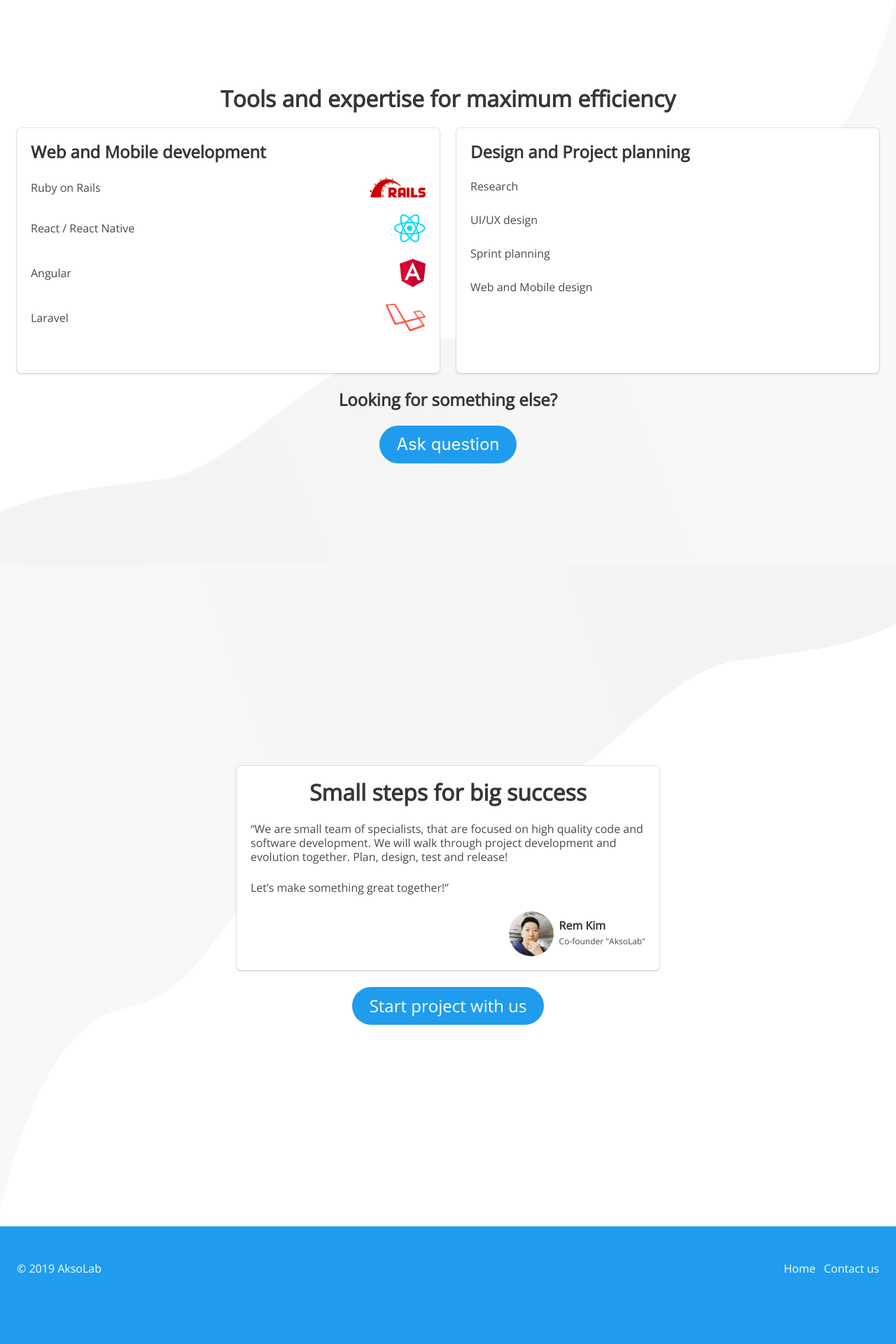
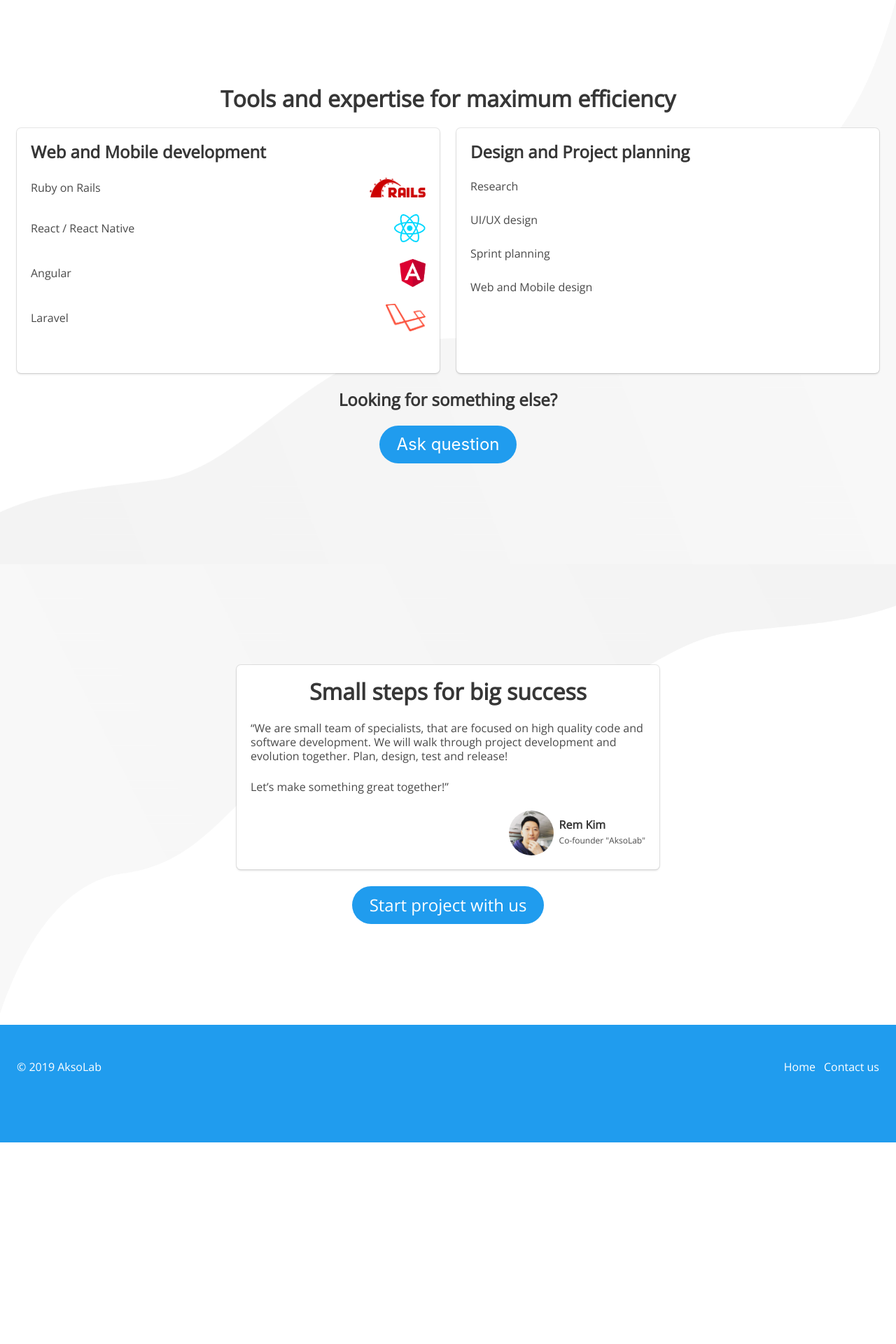
Before and after one commit to rem4ik4ever/aksolab, a Jekyll site: the page built from index.html, in a window 1280 px wide. Shown: the part 1673-3593 px from the top of the page at 70% size. Built offline with Jekyll 4.4.1, drawn with Linux system fonts in a browser that asks for light colours; nearby versions of some CDN libraries; after the commit the page ends 3305 px from its top, so only the background shows below that.

Commit message:
reduced last section space

```diff
--- a/_includes/body.html
+++ b/_includes/body.html
@@ -157,7 +157,7 @@
   </div>
 </div>
 
-<div class="section action-section is-large">
+<div class="section action-section is-medium">
   <div class="columns is-centered is-vcetered">
     <div class="column is-half">
       <div class="box">
```
